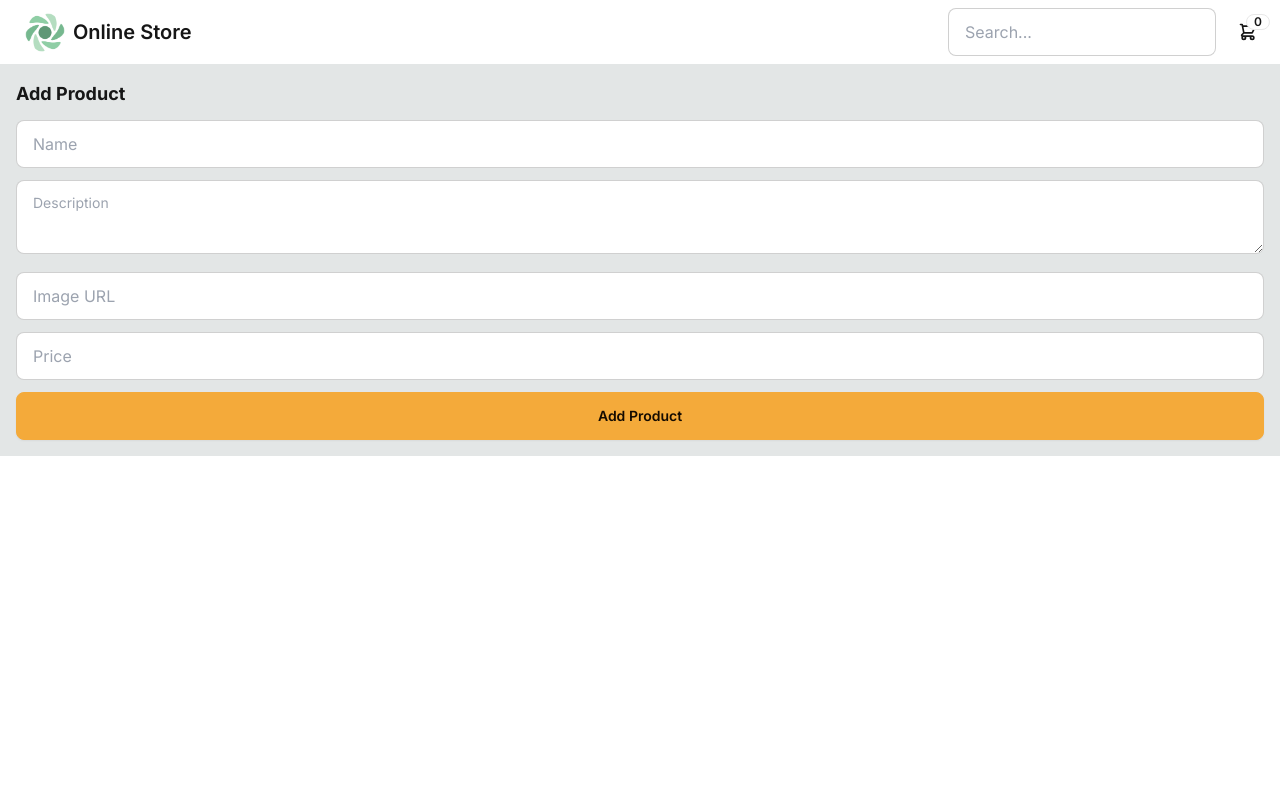
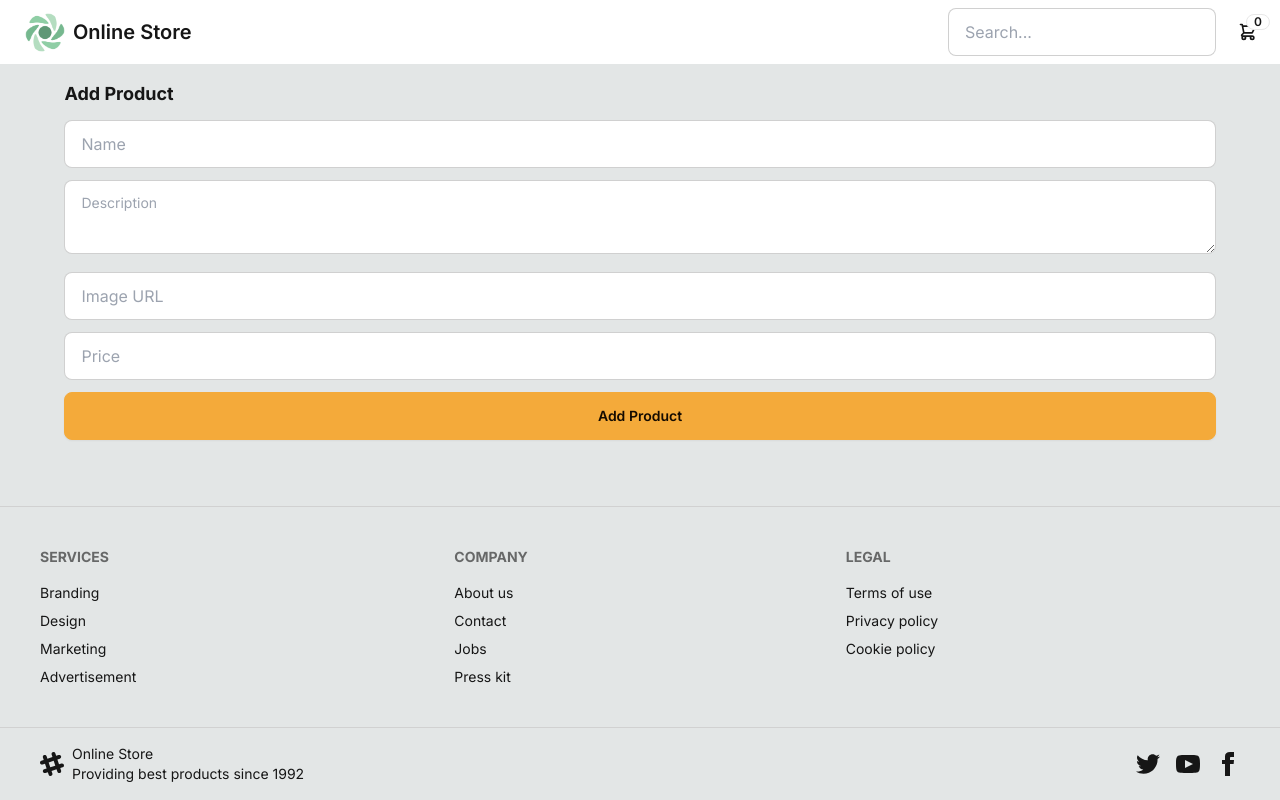
Before and after one commit to Vertori/nextjs-mongodb-prisma-ecmrc, a Next.js app: page /add-product in a window 1280 px wide. Built offline with nearby package versions, Linux system fonts and the light colour scheme; no server answers.

Commit message:
footer component

```diff
--- a/src/app/layout.tsx
+++ b/src/app/layout.tsx
@@ -2,6 +2,7 @@
 import { Inter } from "next/font/google";
 import "./globals.css";
 import Navbar from "@/components/Navbar/Navbar";
+import Footer from "@/components/Footer";
 
 const inter = Inter({ subsets: ["latin"] });
 
@@ -17,9 +18,12 @@
 }) {
   return (
     <html lang="en">
-      <body className={inter.className}>
+      <body className={`${inter.className} flex flex-col min-h-screen`}>
         <Navbar />
-        <main className="p-4 max-w-7xl m-auto min-w-[300px]">{children}</main>
+        <main className="flex-1 p-4 max-w-7xl m-auto min-w-[300px]">
+          {children}
+        </main>
+        <Footer />
       </body>
     </html>
   );
--- /dev/null
+++ b/src/components/Footer.tsx
@@ -0,0 +1,88 @@
+import React from "react";
+
+const Footer = () => {
+  return (
+    <footer className="max-w-7xl w-full mx-auto border-t border-base-300">
+      <div className="footer p-10  text-base-content place-items-center md:place-items-start">
+        <nav>
+          <header className="footer-title">Services</header>
+          <a className="link link-hover">Branding</a>
+          <a className="link link-hover">Design</a>
+          <a className="link link-hover">Marketing</a>
+          <a className="link link-hover">Advertisement</a>
+        </nav>
+        <nav>
+          <header className="footer-title">Company</header>
+          <a className="link link-hover">About us</a>
+          <a className="link link-hover">Contact</a>
+          <a className="link link-hover">Jobs</a>
+          <a className="link link-hover">Press kit</a>
+        </nav>
+        <nav>
+          <header className="footer-title">Legal</header>
+          <a className="link link-hover">Terms of use</a>
+          <a className="link link-hover">Privacy policy</a>
+          <a className="link link-hover">Cookie policy</a>
+        </nav>
+      </div>
+      <div className="footer px-10 py-4 border-t  text-base-content border-base-300 place-items-center md:place-items-start">
+        <aside className="items-center grid-flow-col">
+          <svg
+            width="24"
+            height="24"
+            viewBox="0 0 24 24"
+            xmlns="http://www.w3.org/2000/svg"
+            fillRule="evenodd"
+            clipRule="evenodd"
+            className="fill-current"
+          >
+            <path d="M22.672 15.226l-2.432.811.841 2.515c.33 1.019-.209 2.127-1.23 2.456-1.15.325-2.148-.321-2.463-1.226l-.84-2.518-5.013 1.677.84 2.517c.391 1.203-.434 2.542-1.831 2.542-.88 0-1.601-.564-1.86-1.314l-.842-2.516-2.431.809c-1.135.328-2.145-.317-2.463-1.229-.329-1.018.211-2.127 1.231-2.456l2.432-.809-1.621-4.823-2.432.808c-1.355.384-2.558-.59-2.558-1.839 0-.817.509-1.582 1.327-1.846l2.433-.809-.842-2.515c-.33-1.02.211-2.129 1.232-2.458 1.02-.329 2.13.209 2.461 1.229l.842 2.515 5.011-1.677-.839-2.517c-.403-1.238.484-2.553 1.843-2.553.819 0 1.585.509 1.85 1.326l.841 2.517 2.431-.81c1.02-.33 2.131.211 2.461 1.229.332 1.018-.21 2.126-1.23 2.456l-2.433.809 1.622 4.823 2.433-.809c1.242-.401 2.557.484 2.557 1.838 0 .819-.51 1.583-1.328 1.847m-8.992-6.428l-5.01 1.675 1.619 4.828 5.011-1.674-1.62-4.829z"></path>
+          </svg>
+          <p>
+            Online Store <br />
+            Providing best products since 1992
+          </p>
+        </aside>
+        <nav className="md:place-self-center md:justify-self-end">
+          <div className="grid grid-flow-col gap-4">
+            <a className="cursor-pointer">
+              <svg
+                xmlns="http://www.w3.org/2000/svg"
+                width="24"
+                height="24"
+                viewBox="0 0 24 24"
+                className="fill-current"
+              >
+                <path d="M24 4.557c-.883.392-1.832.656-2.828.775 1.017-.609 1.798-1.574 2.165-2.724-.951.564-2.005.974-3.127 1.195-.897-.957-2.178-1.555-3.594-1.555-3.179 0-5.515 2.966-4.797 6.045-4.091-.205-7.719-2.165-10.148-5.144-1.29 2.213-.669 5.108 1.523 6.574-.806-.026-1.566-.247-2.229-.616-.054 2.281 1.581 4.415 3.949 4.89-.693.188-1.452.232-2.224.084.626 1.956 2.444 3.379 4.6 3.419-2.07 1.623-4.678 2.348-7.29 2.04 2.179 1.397 4.768 2.212 7.548 2.212 9.142 0 14.307-7.721 13.995-14.646.962-.695 1.797-1.562 2.457-2.549z"></path>
+              </svg>
+            </a>
+            <a className="cursor-pointer">
+              <svg
+                xmlns="http://www.w3.org/2000/svg"
+                width="24"
+                height="24"
+                viewBox="0 0 24 24"
+                className="fill-current"
+              >
+                <path d="M19.615 3.184c-3.604-.246-11.631-.245-15.23 0-3.897.266-4.356 2.62-4.385 8.816.029 6.185.484 8.549 4.385 8.816 3.6.245 11.626.246 15.23 0 3.897-.266 4.356-2.62 4.385-8.816-.029-6.185-.484-8.549-4.385-8.816zm-10.615 12.816v-8l8 3.993-8 4.007z"></path>
+              </svg>
+            </a>
+            <a className="cursor-pointer">
+              <svg
+                xmlns="http://www.w3.org/2000/svg"
+                width="24"
+                height="24"
+                viewBox="0 0 24 24"
+                className="fill-current"
+              >
+                <path d="M9 8h-3v4h3v12h5v-12h3.642l.358-4h-4v-1.667c0-.955.192-1.333 1.115-1.333h2.885v-5h-3.808c-3.596 0-5.192 1.583-5.192 4.615v3.385z"></path>
+              </svg>
+            </a>
+          </div>
+        </nav>
+      </div>
+    </footer>
+  );
+};
+
+export default Footer;
```
